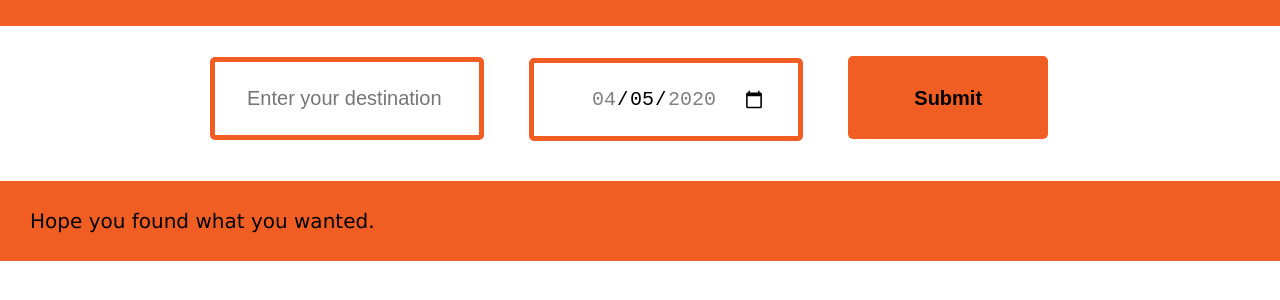
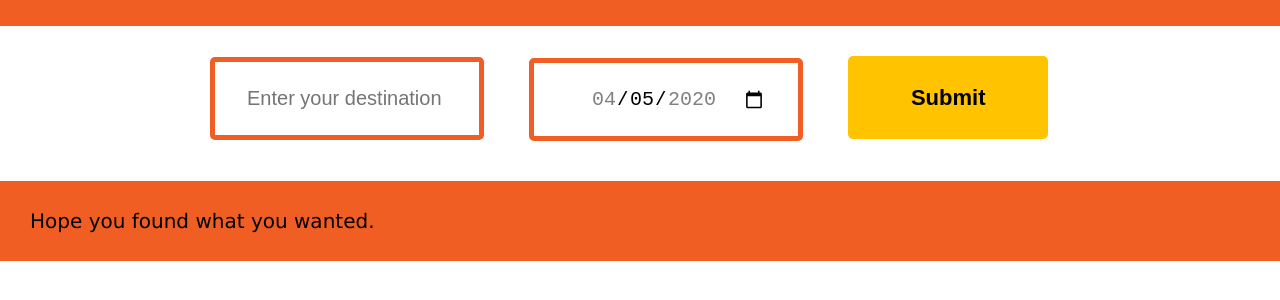
Before and after one commit to jarcik/FEND-Travel-app-Capstone-project, a website built with webpack: page src/client/views/index.html in a window 1280 px wide. In both pictures the pointer is over the input "Submit". Shown: the part 64-364 px from the top of the page. Built offline with nearby package versions, Linux system fonts and the light colour scheme.

Commit message:
add hover state over the submit button

```diff
--- a/src/client/styles/form.scss
+++ b/src/client/styles/form.scss
@@ -1,5 +1,6 @@
 $border_width: 5px;
 $border_color: #f05e23;
+$hover_state: #FFC300;
 
 input {
     width: 200px;
@@ -19,6 +20,11 @@ input {
     height: 83px;
     background-color: $border_color;
     font-weight: bold;
+
+    &:hover {
+        font-size: 22px;
+        background-color: $hover_state;
+    }
 }
 
 #errorMessage {
```
